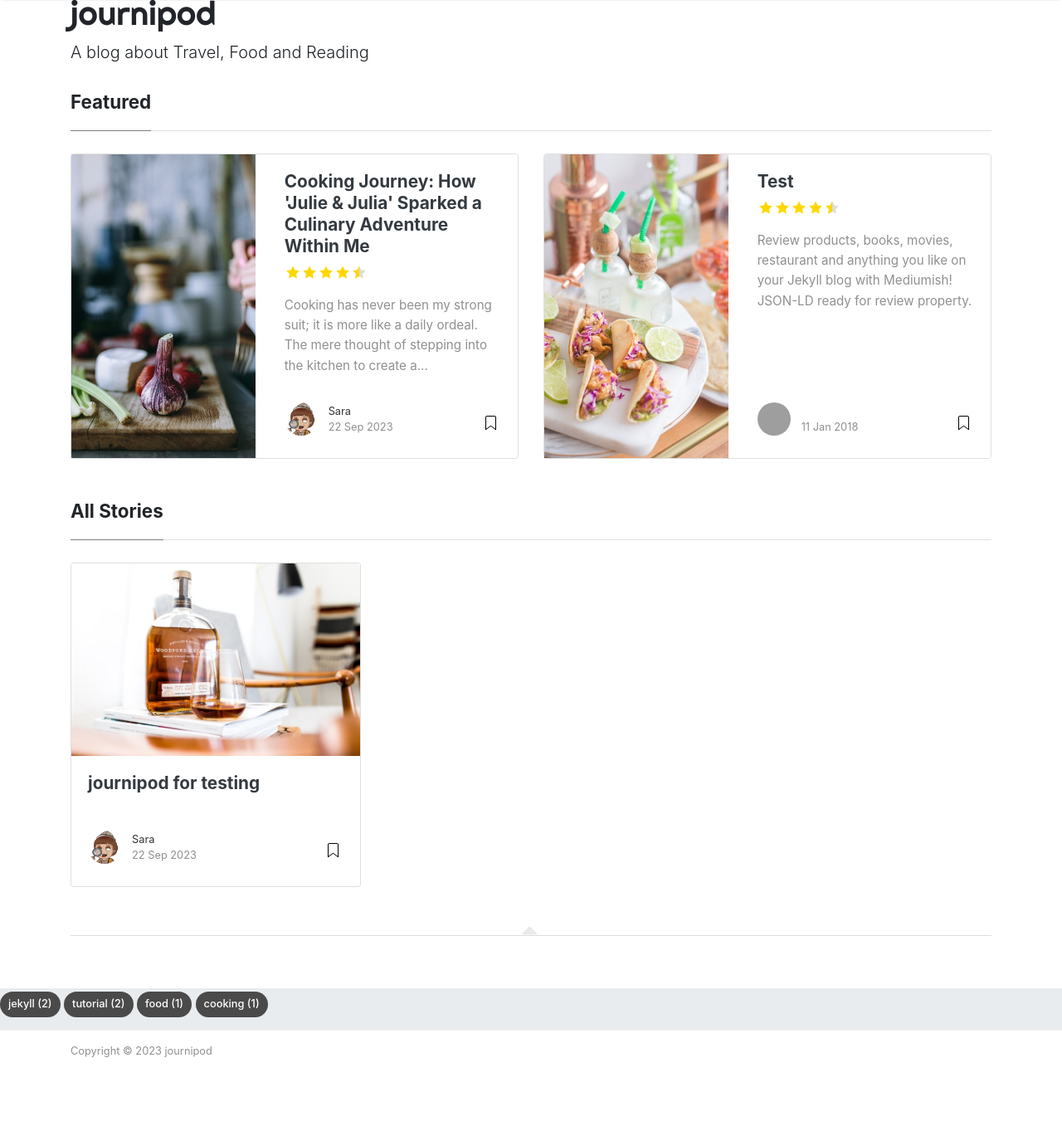
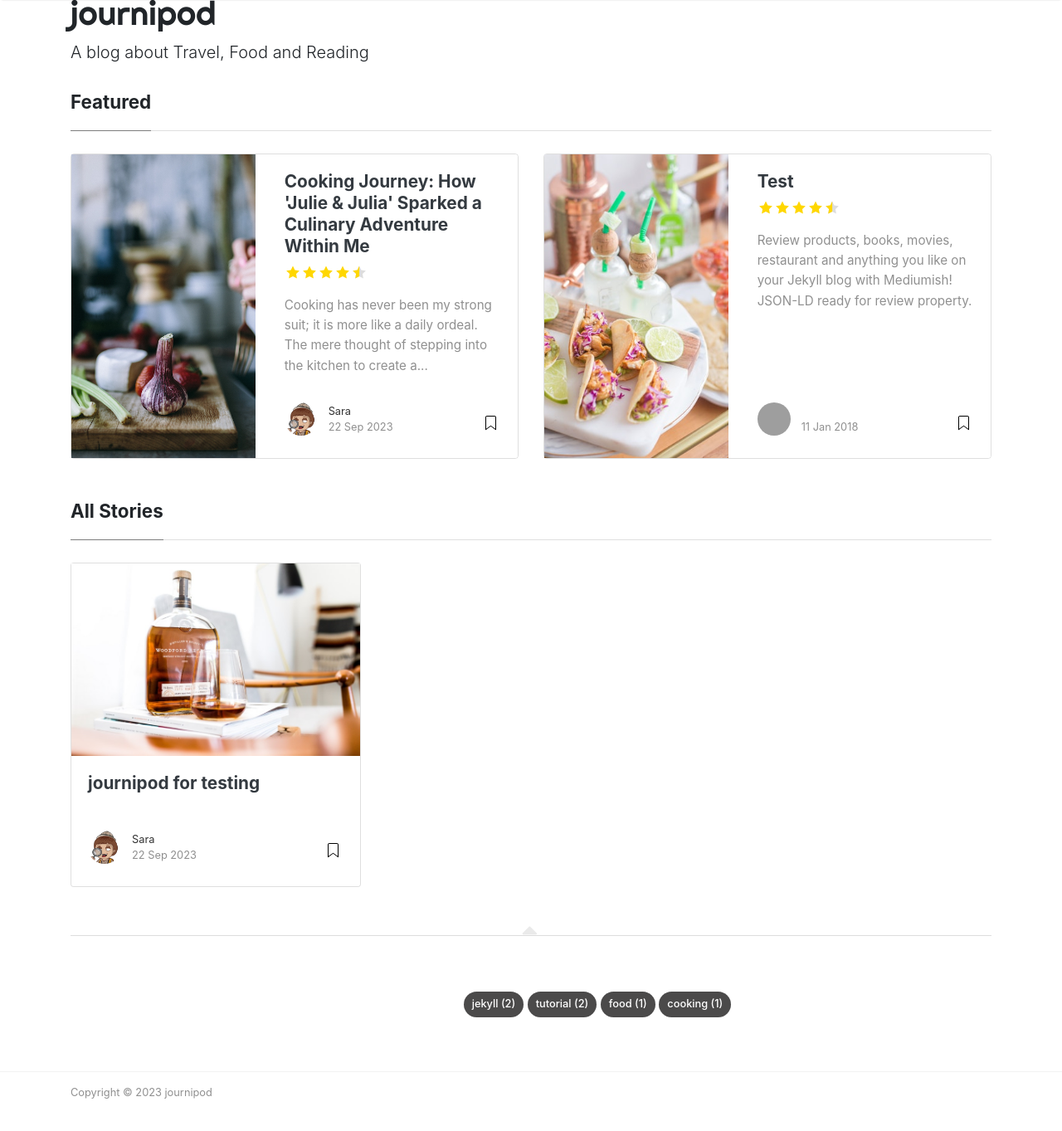
Before and after one commit to journipod/journipod.github.io, a Jekyll site: the page built from index.html, in a window 1280 px wide and 1400 px high, scrolled down 105 px. Shown: the top 1363 px of the window at 83% size. Built offline with Jekyll 4.4.1, drawn with Linux system fonts in a browser that asks for light colours; nearby versions of some CDN libraries; the list of posts is cut into pages by our own code; grey boxes are pictures that could not be loaded.

Commit message:
change update
fix the category screen.css style settings

```diff
--- a/_layouts/default.html
+++ b/_layouts/default.html
@@ -146,13 +146,13 @@ ga('send', 'pageview');
 ================================================== -->
 <!--
 <div class="jumbotron fortags">
-	<div class="d-md-flex h-100">
-		<div class="col-md-4 transpdark align-self-center text-center h-100">
-            <div class="d-md-flex align-items-center justify-content-center h-100">
-                <h2 class="d-md-block align-self-center py-1 font-weight-light">Explore <span class="d-none d-md-inline">→</span></h2>
+	<div class="d-md-flex h-20">
+		<div class="col-md-4 transpdark align-self-center text-center h-20">
+            <div class="align-items-center justify-content-center h-20">
+                <h3 class="align-self-center font-weight-light">Category</h3>
             </div>
 		</div>
-		<div class="col-md-8 p-5 align-self-center text-center">
+		<div class="d-md-flex p-1 align-self-center text-center">
             {% assign categories_list = site.categories %}
             {% if categories_list.first[0] == null %}
                 {% for category in categories_list %}
@@ -168,8 +168,11 @@ ga('send', 'pageview');
 	</div>
 </div>
 -->
+<!-- Categories Jumbotron
+================================================== -->
 <div class="jumbotron fortags">
-    <div class="d-md-8" p-2 align-self-center text-center">
+    <div class=""row">
+        <div class="d-dm-flex text-center">
         {% assign categories_list = site.categories %}
         {% if categories_list.first[0] == null %}
             {% for category in categories_list %}
@@ -181,6 +184,7 @@ ga('send', 'pageview');
             {% endfor %}
         {% endif %}
         {% assign categories_list = nil %}
+        </div>
     </div>
 </div>
 
--- a/assets/css/screen.css
+++ b/assets/css/screen.css
@@ -767,18 +767,20 @@ iframe {
     color: #fff;
 }
 
-@media (min-width:768px) {
+@media (min-width:500px) {
     .jumbotron.fortags {
-        margin-bottom: -50px;
-        margin-top: 3rem;
+        margin-bottom: 0;
+        margin-top: 0;
+        margin-left: 10rem;
         padding: 0;
         height: 50px;
         border-radius: 0;
+        background-color: white;
      /*   background-image: url(../images/jumbotron.jpg); */
       /*  background-size: cover; */
     }
 
-    .jumbotron.fortags .col-md-4 {
+    .jumbotron.fortags .col-md-6 {
         background: rgba(255, 255, 255, 0);
         color: #fff;
     }
@@ -792,6 +794,7 @@ iframe {
     margin-top: 3rem;
     padding: 0;
     border-radius: 0;
+    background-color:white
 /* background-image: url(../images/jumbotron.jpg); */
   /*   background-size: cover; */
 }
```
